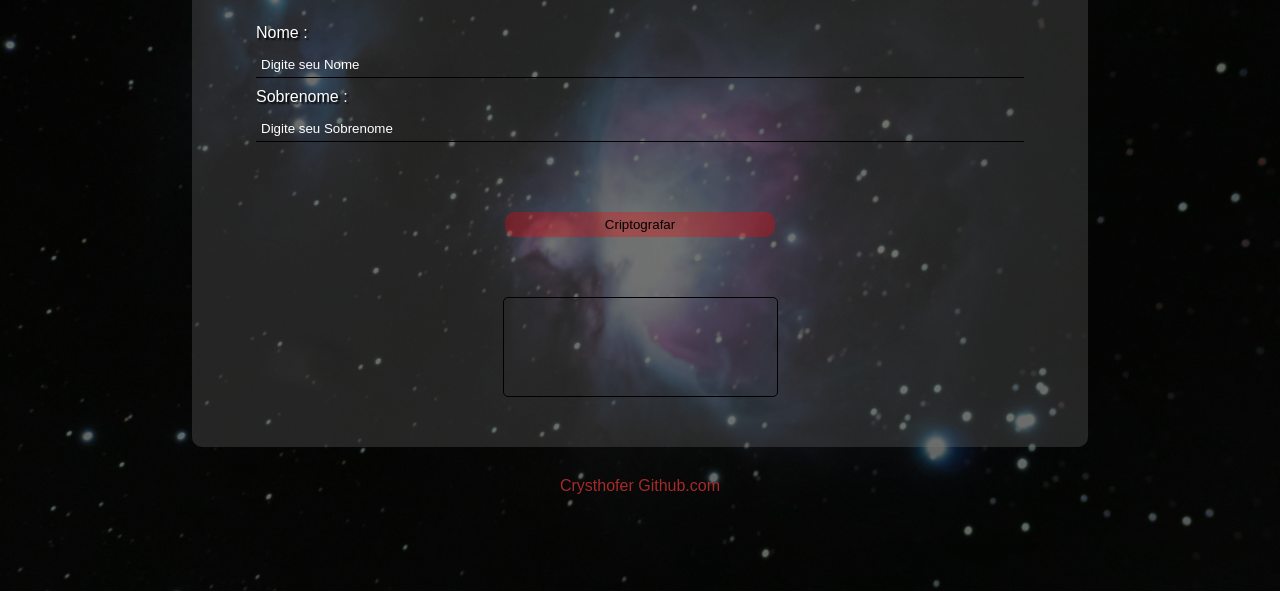
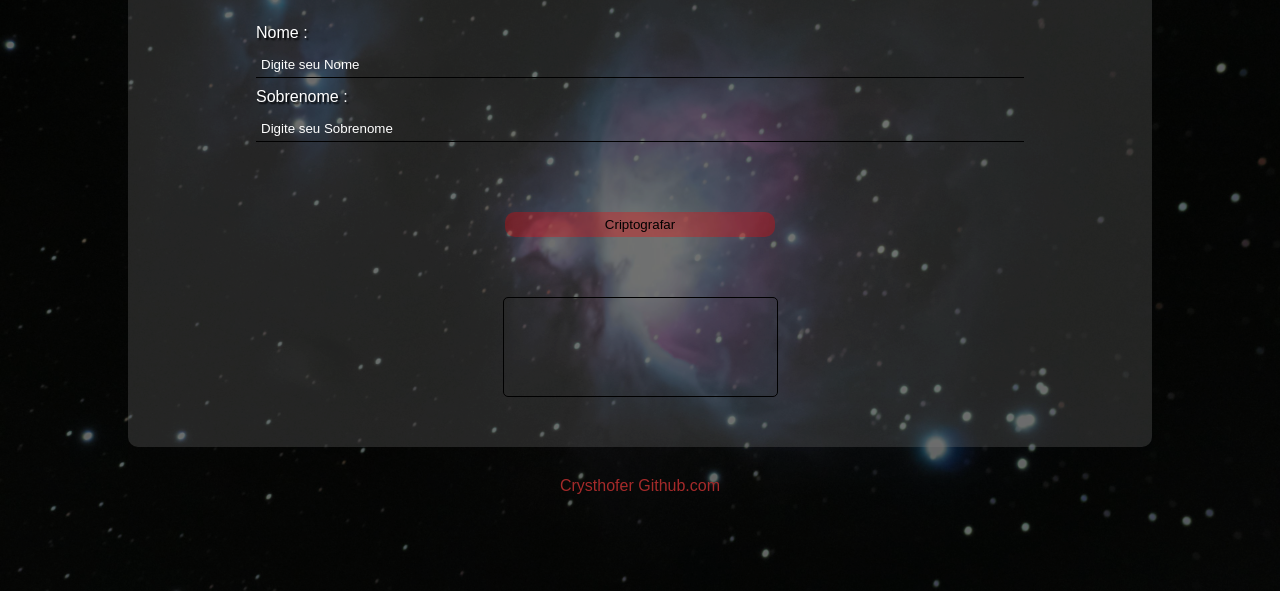
Before and after one commit to Crysthoferr/Criptografador-nome, a plain HTML site: page index.html in a window 1280 px wide. Shown: the part 209-800 px from the top of the page. Drawn offline with Linux system fonts and the light colour scheme.

Commit message:
Update style.css

```diff
--- a/style/style.css
+++ b/style/style.css
@@ -29,7 +29,7 @@ body {
 }
 
 .container {
-    min-width: 70vw;
+    min-width: 80vw;
     min-height: 70vh;
     background-color: rgba(128, 128, 128, 0.253);
     border-radius: 10px;
```
